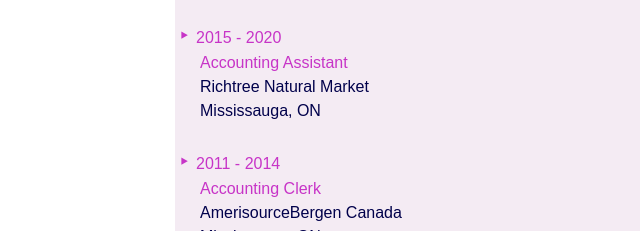
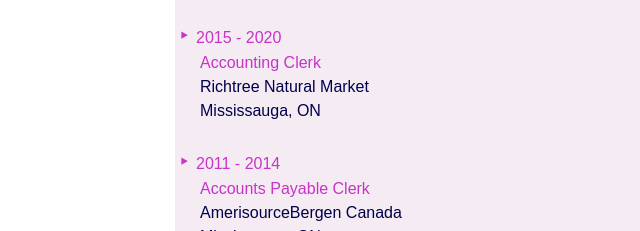
Before and after one commit to ChauhanRekha/ChauhanRekha.github.io, a plain HTML site: page index.html in a window 1280 px wide. Both pictures are taken after a click on the element "Work Experience". Shown: the part 1369-1600 px from the top of the page, 0-640 px from the left. Drawn offline with nearby package versions, Linux system fonts and the light colour scheme.

Commit message:
Update index.html

```diff
--- a/index.html
+++ b/index.html
@@ -160,8 +160,8 @@
 
                             <ul>
                               <li><span>2023 - Current</span><br><span>Front-End Web Developer</span><br>Phonenix Mates Technologies Inc.<br>Mississauga, ON</li><br>
-                              <li><span>2015 - 2020</span><br><span>Accounting Assistant</span><br>Richtree Natural Market <br>Mississauga, ON</li><br>
-                              <li><span>2011 - 2014</span><br><span>Accounting Clerk</span><br>AmerisourceBergen Canada <br>Mississauga, ON</li>
+                              <li><span>2015 - 2020</span><br><span>Accounting Clerk</span><br>Richtree Natural Market <br>Mississauga, ON</li><br>
+                              <li><span>2011 - 2014</span><br><span>Accounts Payable Clerk</span><br>AmerisourceBergen Canada <br>Mississauga, ON</li>
                             </ul>
 
                           </div>
```
